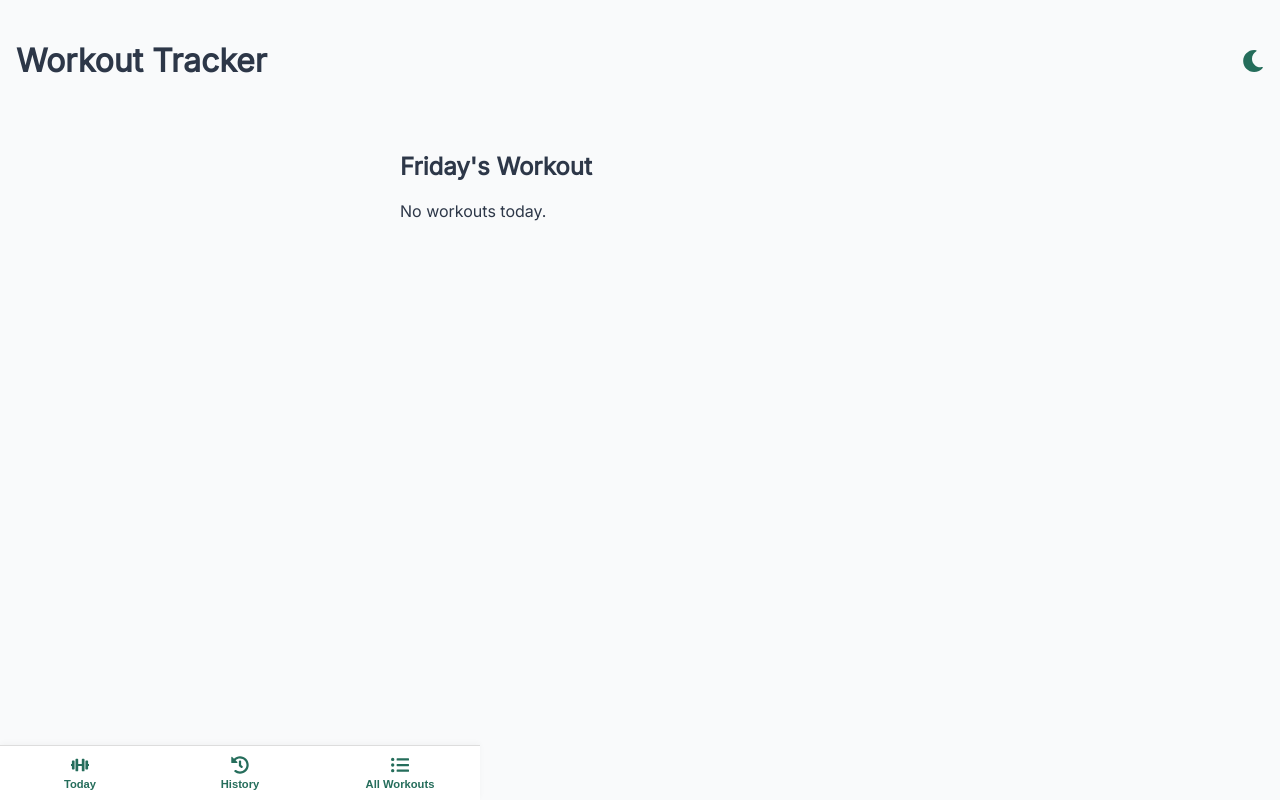
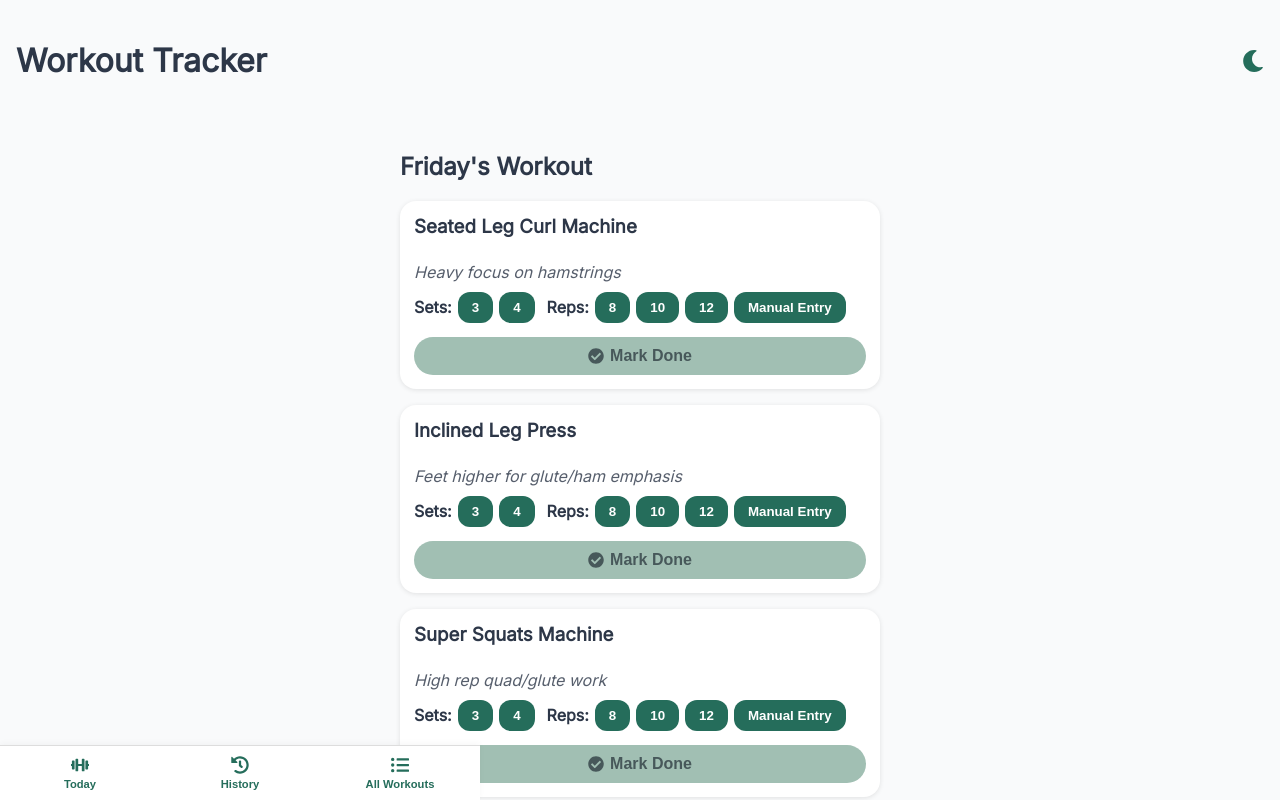
Before and after one commit to amanrajux/workout-tracker-app, a Next.js app: page / in a window 1280 px wide. Shown: the top 800 px of the page. Built offline with nearby package versions, Linux system fonts and the light colour scheme.

Commit message:
Update index.js

```diff
--- a/pages/index.js
+++ b/pages/index.js
@@ -1,15 +1,264 @@
 import React, { useState, useEffect } from "react";
-import { FaDumbbell, FaHistory, FaListUl, FaCheckCircle, FaUndoAlt, FaSun, FaMoon } from "react-icons/fa";
+import {
+  FaDumbbell,
+  FaHistory,
+  FaListUl,
+  FaCheckCircle,
+  FaUndoAlt,
+  FaSun,
+  FaMoon,
+} from "react-icons/fa";
 
 const workoutsData = {
   Monday: [
-    { id: 1, name: "Chest Press Machine", sets: 4, reps: [8, 10, 12], notes: "Primary Compound Lift", caloriesPerSet: 8 },
-    // ... same as before for all days
+    {
+      id: 1,
+      name: "Chest Press Machine",
+      sets: 4,
+      reps: [8, 10, 12],
+      notes: "Primary Compound Lift",
+      caloriesPerSet: 8,
+    },
+    {
+      id: 2,
+      name: "Shoulder Press Machine",
+      sets: 3,
+      reps: [8, 10, 12],
+      notes: "Controlled descent",
+      caloriesPerSet: 7,
+    },
+    {
+      id: 3,
+      name: "Pec Fly Machine",
+      sets: 3,
+      reps: [12, 15],
+      notes: "Focus on squeeze",
+      caloriesPerSet: 6,
+    },
+    {
+      id: 4,
+      name: "Lateral Raise Machine",
+      sets: 3,
+      reps: [12, 15],
+      notes: "Strict, slow movement",
+      caloriesPerSet: 5,
+    },
+    {
+      id: 5,
+      name: "Triceps Extension Machine",
+      sets: 3,
+      reps: [12, 15],
+      notes: "Full contraction",
+      caloriesPerSet: 5,
+    },
+    {
+      id: 6,
+      name: "Abdominal Machine",
+      sets: 3,
+      reps: [15, 20],
+      notes: "Slow and controlled crunch",
+      caloriesPerSet: 7,
+    },
   ],
-  // Add other days as before, omitted for brevity; use previous full data
+  Tuesday: [
+    {
+      id: 7,
+      name: "Seated Leg Press",
+      sets: 4,
+      reps: [10, 12],
+      notes: "Primary Compound Lift, full range",
+      caloriesPerSet: 9,
+    },
+    {
+      id: 8,
+      name: "Leg Extension Machine",
+      sets: 3,
+      reps: [12, 15],
+      notes: "Squeeze at the top",
+      caloriesPerSet: 8,
+    },
+    {
+      id: 9,
+      name: "Seated Leg Curl Machine",
+      sets: 3,
+      reps: [12, 15],
+      notes: "Focus on the negative",
+      caloriesPerSet: 8,
+    },
+    {
+      id: 10,
+      name: "Hip Adduction Machine",
+      sets: 3,
+      reps: [15, 20],
+      notes: "Squeeze glutes",
+      caloriesPerSet: 6,
+    },
+    {
+      id: 11,
+      name: "Glute Extension Machine",
+      sets: 3,
+      reps: [12, 15],
+      notes: "Peak contraction",
+      caloriesPerSet: 7,
+    },
+    {
+      id: 12,
+      name: "Calf Extension Machine",
+      sets: 3,
+      reps: [15, 20],
+      notes: "Full stretch and squeeze",
+      caloriesPerSet: 5,
+    },
+  ],
+  Wednesday: [
+    {
+      id: 20,
+      name: "Active Rest / Stretching",
+      sets: 1,
+      reps: ["30-45 Min"],
+      notes: "Light walk/mobility, optional light cardio",
+      caloriesPerSet: 1,
+    },
+  ],
+  Thursday: [
+    {
+      id: 21,
+      name: "Lat Pulldown Machine",
+      sets: 4,
+      reps: [8, 10, 12],
+      notes: "Pull with elbows, squeeze back",
+      caloriesPerSet: 8,
+    },
+    {
+      id: 22,
+      name: "Seated Row Machine",
+      sets: 3,
+      reps: [8, 10, 12],
+      notes: "Pull to lower abs",
+      caloriesPerSet: 7,
+    },
+    {
+      id: 23,
+      name: "Assist Dip/Chin Machine",
+      sets: 3,
+      reps: [8, 10],
+      notes: "Minimal assistance needed",
+      caloriesPerSet: 7,
+    },
+    {
+      id: 24,
+      name: "Rear Delt Machine",
+      sets: 3,
+      reps: [12, 15],
+      notes: "Reverse pec fly for rear delts",
+      caloriesPerSet: 5,
+    },
+    {
+      id: 25,
+      name: "Bicep Curl Machine",
+      sets: 3,
+      reps: [12, 15],
+      notes: "Controlled descent",
+      caloriesPerSet: 5,
+    },
+    {
+      id: 26,
+      name: "Back Extension Machine",
+      sets: 3,
+      reps: [12, 15],
+      notes: "Controlled lower back/core strength",
+      caloriesPerSet: 6,
+    },
+  ],
+  Friday: [
+    {
+      id: 27,
+      name: "Seated Leg Curl Machine",
+      sets: 4,
+      reps: [10, 12],
+      notes: "Heavy focus on hamstrings",
+      caloriesPerSet: 9,
+    },
+    {
+      id: 28,
+      name: "Inclined Leg Press",
+      sets: 3,
+      reps: [10, 12],
+      notes: "Feet higher for glute/ham emphasis",
+      caloriesPerSet: 8,
+    },
+    {
+      id: 29,
+      name: "Super Squats Machine",
+      sets: 3,
+      reps: [10, 12],
+      notes: "High rep quad/glute work",
+      caloriesPerSet: 8,
+    },
+    {
+      id: 30,
+      name: "Leg Raises (Captain's Chair)",
+      sets: 3,
+      reps: [15, 20],
+      notes: "Supported vertical leg raises",
+      caloriesPerSet: 6,
+    },
+    {
+      id: 31,
+      name: "Russian Twist",
+      sets: 3,
+      reps: ["15/side"],
+      notes: "Use dumbbell or plate",
+      caloriesPerSet: 5,
+    },
+    {
+      id: 32,
+      name: "Abdominal Machine",
+      sets: 3,
+      reps: [15, 20],
+      notes: "Heavier abdominal focus",
+      caloriesPerSet: 7,
+    },
+  ],
+  Saturday: [
+    {
+      id: 33,
+      name: "Extended Cardio (Elliptical/Stairs/Treadmill)",
+      sets: 1,
+      reps: ["45-50 Min"],
+      notes: "Steady state high calorie burn",
+      caloriesPerSet: 130,
+    },
+    {
+      id: 34,
+      name: "Stretching / Foam Rolling",
+      sets: 1,
+      reps: ["10-15 Min"],
+      notes: "Dedicated mobility work",
+      caloriesPerSet: 1,
+    },
+  ],
+  Sunday: [
+    {
+      id: 35,
+      name: "Full Rest",
+      sets: 0,
+      reps: [],
+      notes: "Prioritize sleep and nutrition",
+      caloriesPerSet: 0,
+    },
+  ],
 };
 
-const daysOfWeek = ["Sunday", "Monday", "Tuesday", "Wednesday", "Thursday", "Friday", "Saturday"];
+const daysOfWeek = [
+  "Sunday",
+  "Monday",
+  "Tuesday",
+  "Wednesday",
+  "Thursday",
+  "Friday",
+  "Saturday",
+];
 
 const setsOptions = [3, 4];
 const repsOptions = [8, 10, 12];
@@ -24,6 +273,7 @@ export default function Home() {
     }
     return {};
   });
+
   const [filterDate, setFilterDate] = useState("");
   const [darkMode, setDarkMode] = useState(() => {
     if (typeof window !== "undefined") {
@@ -32,9 +282,10 @@ export default function Home() {
     }
     return false;
   });
+
   const today = daysOfWeek[new Date().getDay()];
 
-  // Sync dark mode class on body for global styles
+  // Sync dark mode class on the body element for global styles
   useEffect(() => {
     if (typeof window !== "undefined") {
       if (darkMode) document.body.classList.add("dark");
@@ -52,8 +303,11 @@ export default function Home() {
   function saveCompletion(day, exerciseId, data) {
     setCompletions((prev) => {
       const dayData = prev[day] || {};
-      if (data === null) delete dayData[exerciseId];
-      else dayData[exerciseId] = data;
+      if (data === null) {
+        delete dayData[exerciseId];
+      } else {
+        dayData[exerciseId] = data;
+      }
       return { ...prev, [day]: dayData };
     });
   }
@@ -160,7 +414,8 @@ export default function Home() {
         {interactive && (
           <button
             disabled={
-              !markedDone && (!selectedSets || (!selectedReps && selectedReps !== manualEntryLabel))
+              !markedDone &&
+              (!selectedSets || (!selectedReps && selectedReps !== manualEntryLabel))
             }
             className={`mark-btn ${markedDone ? "undo" : ""}`}
             onClick={markDone}
@@ -346,11 +601,10 @@ export default function Home() {
           border-color: var(--accent-color);
         }
 
-        /* Reset bottom fixed nav height for consistent padding */
         main {
           max-width: 480px;
           margin: 0 auto;
-          padding: 20px 16px 80px 16px;
+          padding: 20px 16px 80px 16px; /* bottom padding for nav */
         }
       `}</style>
 
```
